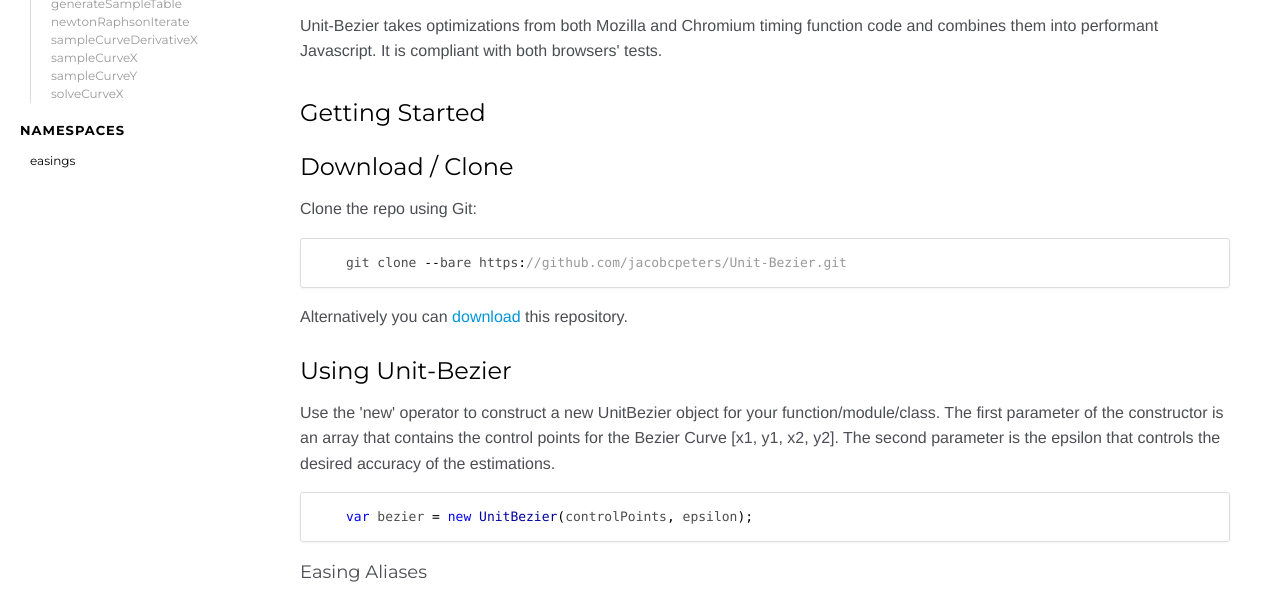
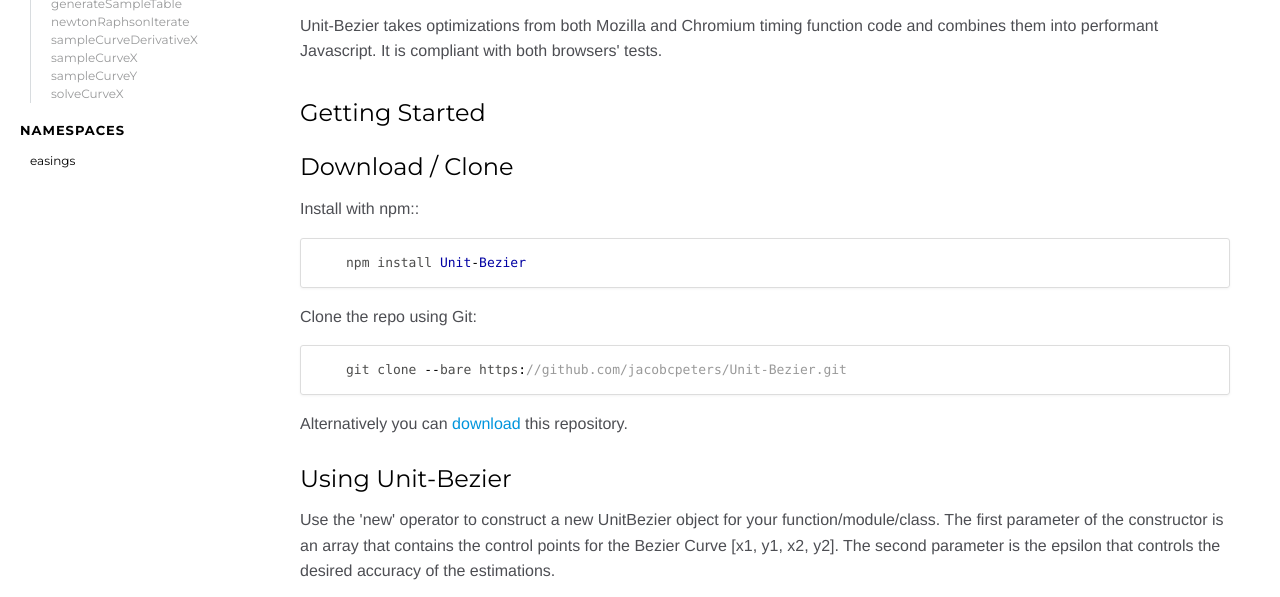
Before and after one commit to jacobcpeters/Unit-Bezier, a plain HTML site: page index.html in a window 1280 px wide. Shown: the part 152-749 px from the top of the page. Drawn offline with nearby package versions, Linux system fonts and the light colour scheme.

Commit message:
Add npm instructions

```diff
--- a/index.html
+++ b/index.html
@@ -51,7 +51,9 @@
 <p>A Combination of Mozilla and Chromium implementations of Bezier Curves used for animation interpolation for Javascript</p>
 </blockquote>
 <p>Unit-Bezier takes optimizations from both Mozilla and Chromium timing function code and combines them into performant Javascript. It is compliant with both browsers' tests.  </p>
-<h2>Getting Started</h2><h3>Download / Clone</h3><p>Clone the repo using Git:</p>
+<h2>Getting Started</h2><h3>Download / Clone</h3><p>Install with npm::</p>
+<pre class="prettyprint source lang-bash"><code>npm install Unit-Bezier</code></pre>
+<p>Clone the repo using Git:</p>
 <pre class="prettyprint source lang-bash"><code>git clone --bare https://github.com/jacobcpeters/Unit-Bezier.git</code></pre><p>Alternatively you can <a href="https://github.com/jacobcpeters/Unit-Bezier/archive/master.zip">download</a> this repository.</p>
 <h3>Using Unit-Bezier</h3><p>Use the 'new' operator to construct a new UnitBezier object for your function/module/class.
 The first parameter of the constructor is an array that contains the control points for the Bezier Curve [x1, y1, x2, y2]. The second parameter is the epsilon that controls the desired accuracy of the estimations.</p>
```
